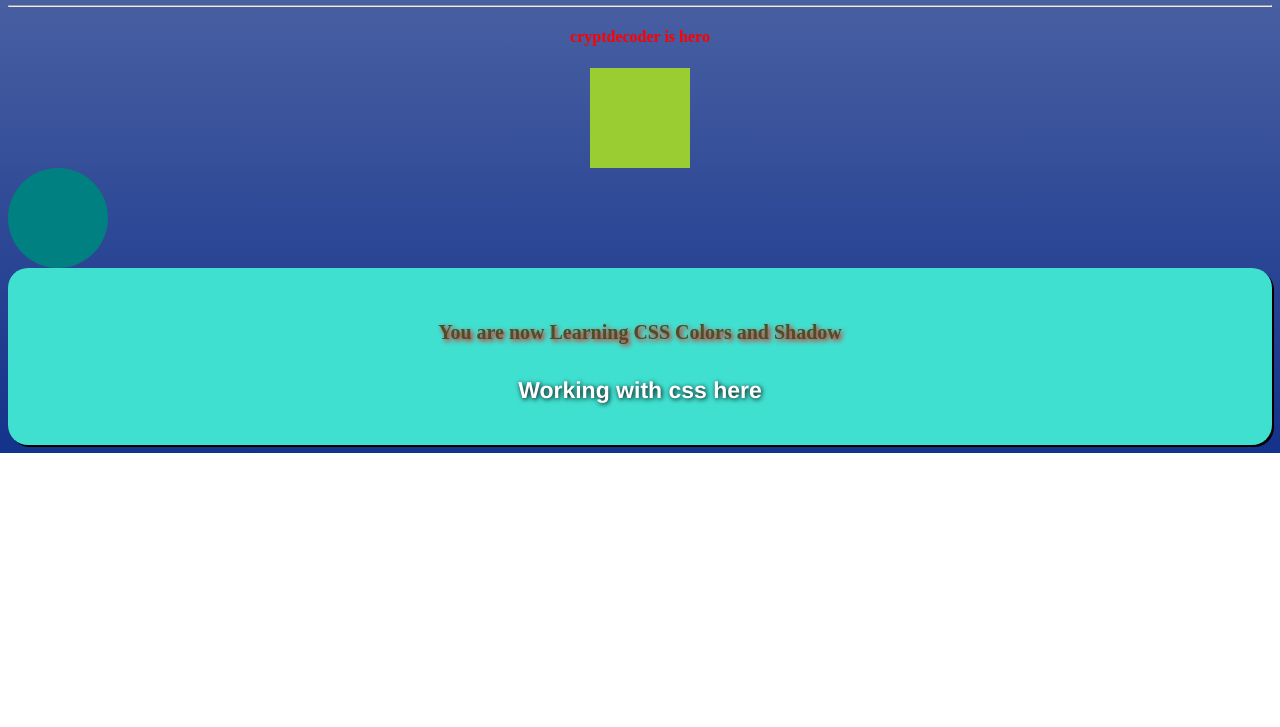
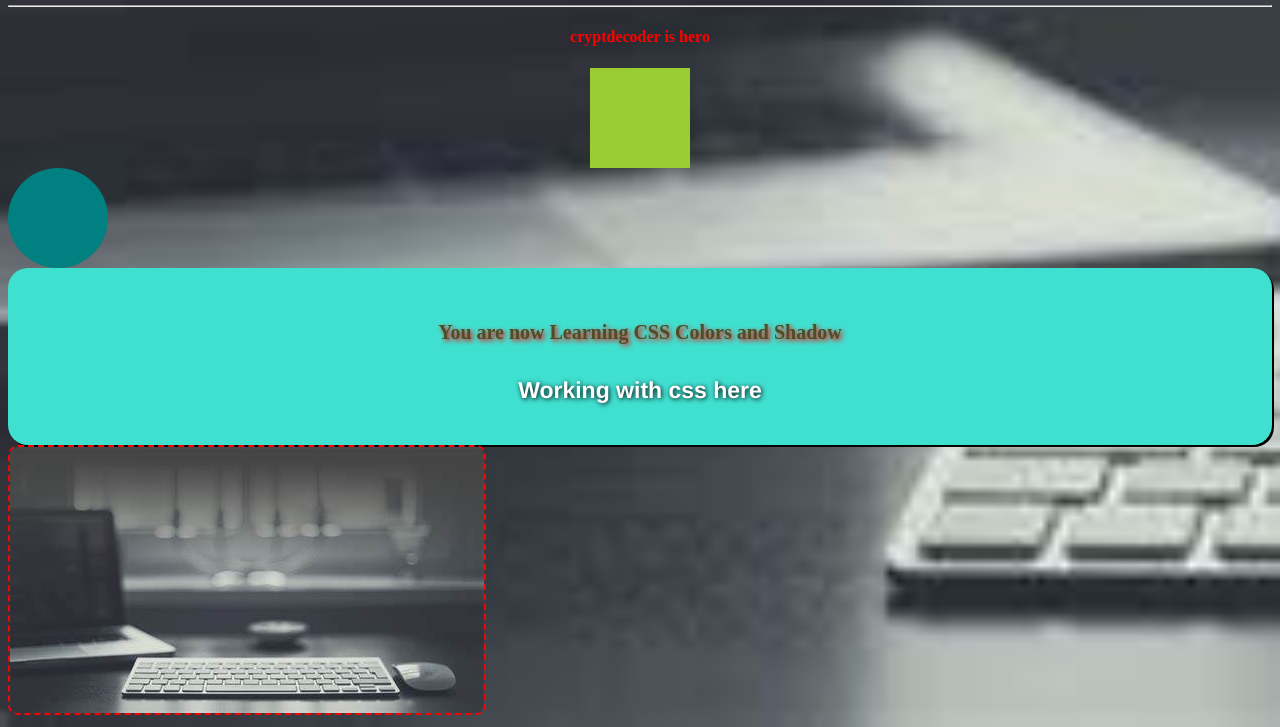
Before and after one commit to cryptDecoder/Web-Development-from-Scratch, a plain HTML site: page First-website/index.html in a window 1280 px wide. Shown: the part 1378-2105 px from the top of the page. Before the commit the page ends 1831 px from the top, so only its background shows below. Drawn offline with Linux system fonts and the light colour scheme.

Commit message:
devtools

```diff
--- a/First-website/index.html
+++ b/First-website/index.html
@@ -88,5 +88,8 @@
             <h5>You are now Learning CSS Colors and Shadow</h5>
             <h3>Working with css here</h3> <br>
         </div>
+        <div>
+            <img src="OIP.jfif" alt="" class="borderImg">
+        </div>
     </body>
 </html>
--- a/First-website/style.css
+++ b/First-website/style.css
@@ -9,7 +9,9 @@ button {
 }
 
 body {
-  background-image: linear-gradient(rgb(233, 233, 233), rgb(19, 50, 138));
+  background-image: url(OIP.jfif);
+  background-repeat: no-repeat;
+  background-size: cover;
 }
 
 h4 {
@@ -49,3 +51,7 @@ h5 {
   font-size: 20px;
   text-shadow: 2px 2px 5px red;
 }
+.borderImg {
+  border: 2px dashed red;
+  border-radius: 10px;
+}
```
Also changed, not shown: First-website/OIP.jfif (added).
